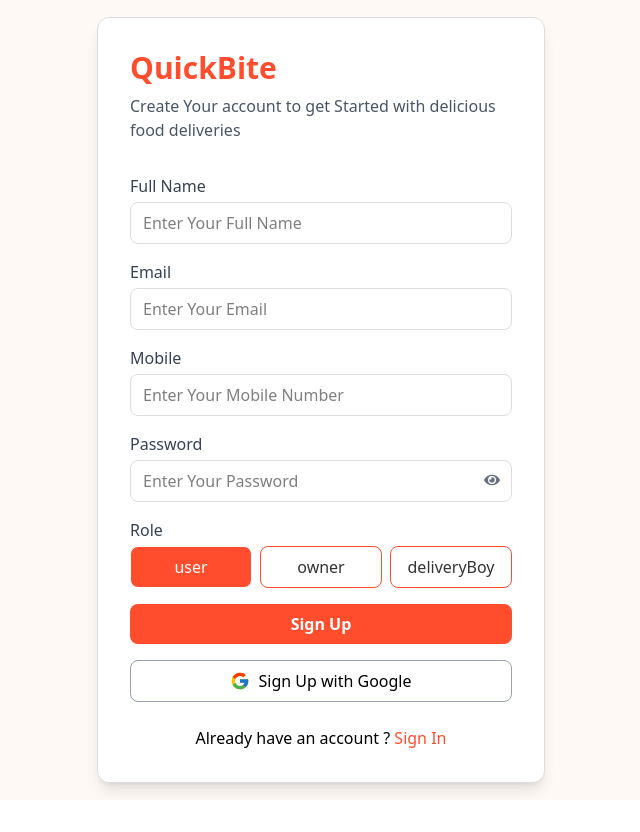
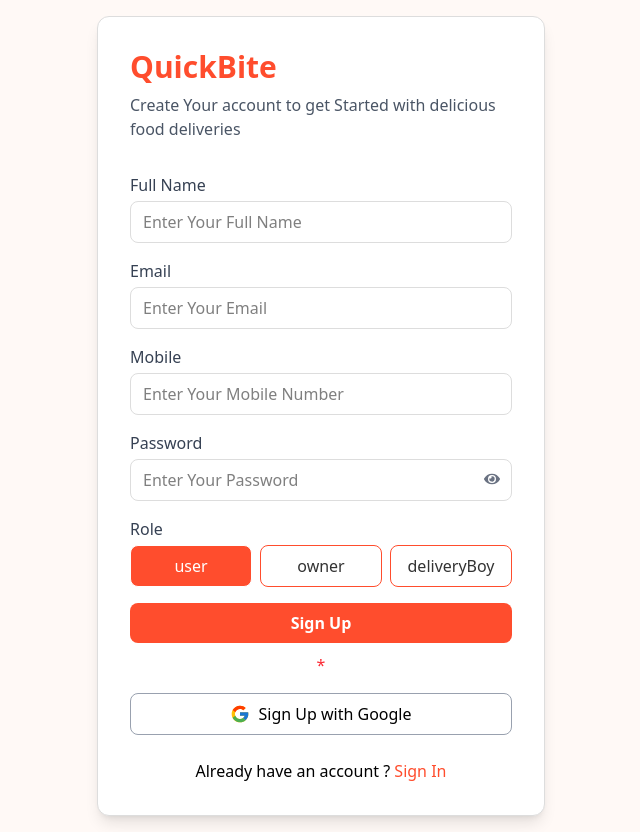
Before and after one commit to SaurabhTomer/QuickBite, a React app in the folder frontend/: page /signup in a window 1280 px wide. Shown: the whole page, without its empty margins (319-959 px from the left). Before the commit the page ends 800 px from the top, so only its background shows below. Built offline with nearby package versions, Linux system fonts and the light colour scheme; the HTML template or start-up script is replaced by a standard one.

Commit message:
error is  showing in ui

```diff
--- a/frontend/src/pages/ForgotPassword.jsx
+++ b/frontend/src/pages/ForgotPassword.jsx
@@ -98,6 +98,7 @@
                 placeholder="Enter Your Email"
                 onChange={(e) => setEmail(e.target.value)}
                 value={email}
+                required
               />
             </div>
             {/*  send otp button */}
@@ -129,6 +130,7 @@
                 placeholder="Enter OTP "
                 onChange={(e) => setOtp(e.target.value)}
                 value={otp}
+                required
               />
             </div>
             {/*  verify button */}
@@ -160,6 +162,7 @@
                 placeholder=" New Password "
                 onChange={(e) => setNewPassword(e.target.value)}
                 value={newPassword}
+
               />
             </div>
 
--- a/frontend/src/pages/SignIn.jsx
+++ b/frontend/src/pages/SignIn.jsx
@@ -100,6 +100,7 @@
             style={{ border: `1px solid ${borderColor}` }}
             onChange={(e) => setEmail(e.target.value)}
             value={email}
+            required
           />
         </div>
 
@@ -121,6 +122,7 @@
               style={{ border: `1px solid ${borderColor}` }}
               onChange={(e) => setPassword(e.target.value)}
               value={password}
+              required
             />
             <button
               className="absolute right-3 top-3 text-gray-500 cursor-pointer "
--- a/frontend/src/pages/SignUp.jsx
+++ b/frontend/src/pages/SignUp.jsx
@@ -27,6 +27,9 @@
   const [password, setPassword] = useState("");
   const [mobile, setMobile] = useState("");
 
+  //state to show error
+  const [error , setError] = useState("")
+
   //   function to handle submit signup data
   const handleSignUp = async () => {
     try {
@@ -41,9 +44,11 @@
         },
         { withCredentials: true }
       );
+      setError("")
       console.log(result);
     } catch (error) {
-      console.log(error);
+       setError(error.response?.data?.message || error.response?.data?.error || "Something went wrong");
+
     }
   };
 
@@ -51,7 +56,7 @@
   const handleGoogleAuth = async () => {
 
     if( !mobile ){
-      return alert("Please enter your mobile number before signing up with google")
+      return   setError("Mobile number is required for google signup")
 
     }
     const provider = new GoogleAuthProvider();
@@ -124,6 +129,7 @@
             style={{ border: `1px solid ${borderColor}` }}
             onChange={(e) => setEmail(e.target.value)}
             value={email}
+            required
           />
         </div>
 
@@ -142,6 +148,7 @@
             style={{ border: `1px solid ${borderColor}` }}
             onChange={(e) => setMobile(e.target.value)}
             value={mobile}
+            required
           />
         </div>
 
@@ -161,6 +168,7 @@
               style={{ border: `1px solid ${borderColor}` }}
               onChange={(e) => setPassword(e.target.value)}
               value={password}
+              required
             />
             <button
               className="absolute right-3 top-3 text-gray-500 cursor-pointer "
@@ -205,6 +213,9 @@
           Sign Up
         </button>
 
+        {/* Show error message if any */}
+        <p className="text-red-500 text-center my-2.5"> *{error} </p>
+
         {/* signup  with google */}
         <button
           className="w-full mt-4 flex items-center justify-center gap-2 border rounded-lg px-4 py-2 transition duration-200 hover:bg-gray-100 border-gray-400"
```
